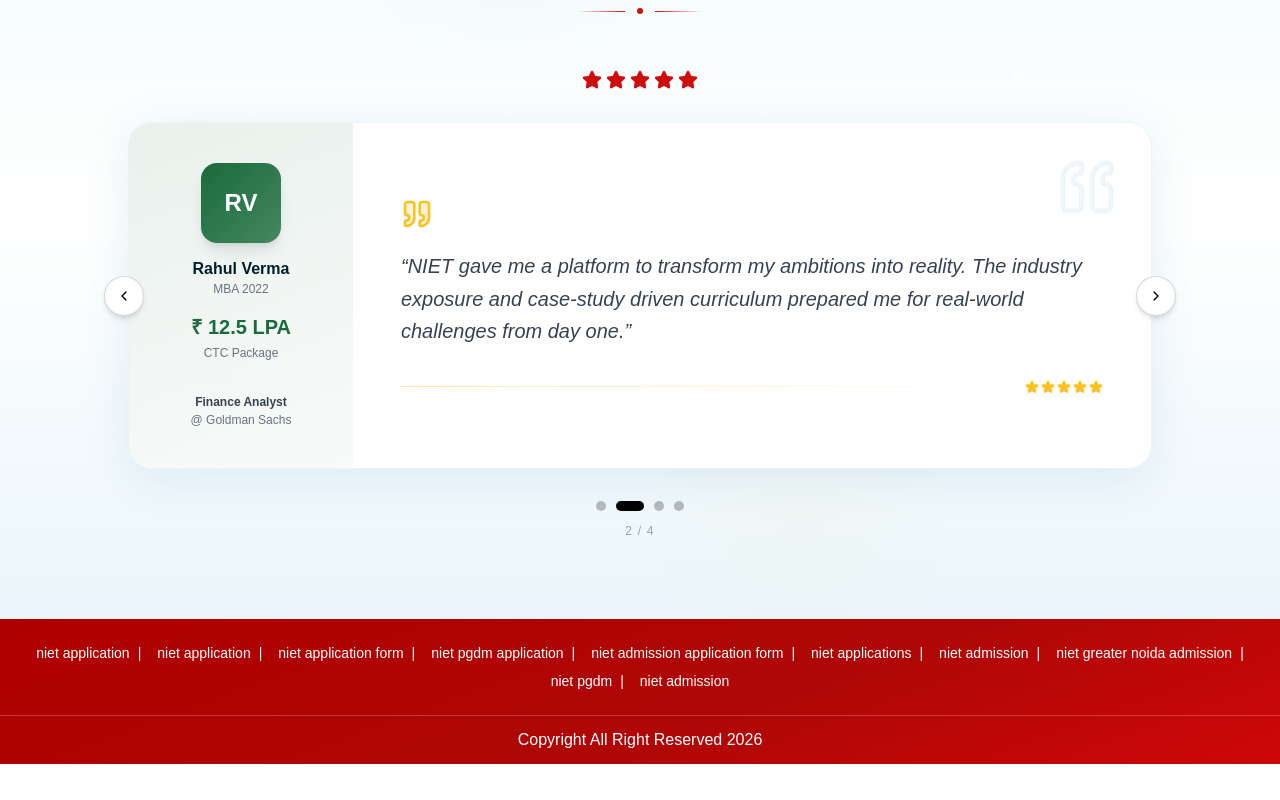
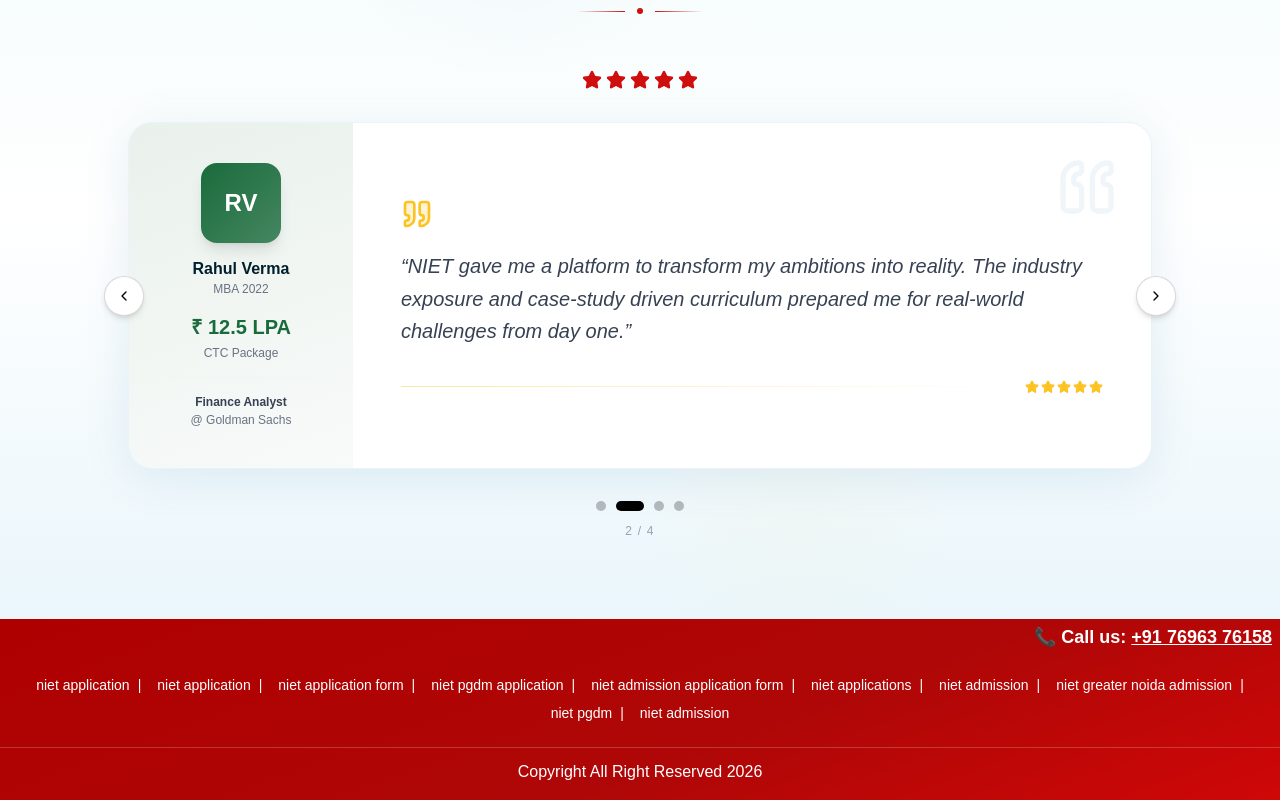
Before and after one commit to aragonani/niet-clg, a Next.js app: page /niet in a window 1280 px wide. Shown: the part 7099-7899 px from the top of the page. Before the commit the page ends 7863 px from the top, so only its background shows below. Built offline with nearby package versions, Linux system fonts and the light colour scheme.

Commit message:
add phone number in footer

```diff
--- a/components/footer.tsx
+++ b/components/footer.tsx
@@ -1,226 +1,4 @@
-// "use client";
 
-// import { motion } from "framer-motion";
-// import {
-//   MapPin, Phone, Mail, ExternalLink,
-//   Facebook, Twitter, Instagram, Linkedin, Youtube,
-//   GraduationCap, ArrowRight,
-// } from "lucide-react";
-
-// const quickLinks = [
-//   { label: "About GNIOT", href: "#" },
-//   { label: "Admissions 2026", href: "#" },
-//   { label: "Programs Offered", href: "#" },
-//   { label: "Faculty & Research", href: "#" },
-//   { label: "Campus Life", href: "#" },
-//   { label: "Placements", href: "#" },
-// ];
-
-// const programs = [
-//   { label: "MBA", href: "#" },
-//   { label: "PGDM", href: "#" },
-//   { label: "BBA", href: "#" },
-//   { label: "B.Tech", href: "#" },
-//   { label: "MCA", href: "#" },
-//   { label: "Ph.D Programs", href: "#" },
-// ];
-
-// const socials = [
-//   { icon: <Facebook className="w-4 h-4" />, href: "#", label: "Facebook" },
-//   { icon: <Instagram className="w-4 h-4" />, href: "#", label: "Instagram" },
-//   { icon: <Linkedin className="w-4 h-4" />, href: "#", label: "LinkedIn" },
-//   { icon: <Twitter className="w-4 h-4" />, href: "#", label: "Twitter" },
-//   { icon: <Youtube className="w-4 h-4" />, href: "#", label: "YouTube" },
-// ];
-
-// export default function Footer() {
-//   return (
-//     <footer className="relative overflow-hidden"
-//       style={{ background: "linear-gradient(160deg, #001f2d 0%, #00304a 60%, #001825 100%)" }}
-//     >
-//       {/* Top glow line */}
-//       <div className="absolute top-0 left-0 right-0 h-px bg-gradient-to-r from-transparent via-[#fcc423]/50 to-transparent" />
-
-//       {/* BG texture */}
-//       <div className="absolute inset-0 pointer-events-none opacity-[0.03]"
-//         style={{
-//           backgroundImage: "radial-gradient(circle, #fff 1px, transparent 1px)",
-//           backgroundSize: "32px 32px",
-//         }}
-//       />
-
-//       {/* ── Pre-footer CTA strip ── */}
-//       <div className="relative border-b border-white/8">
-//         <div className="max-w-7xl mx-auto px-4 sm:px-6 lg:px-8 py-8 flex flex-col sm:flex-row items-center justify-between gap-5">
-//           <div className="flex items-center gap-3">
-//             <div className="w-10 h-10 rounded-xl bg-[#fcc423]/15 flex items-center justify-center">
-//               <GraduationCap className="w-5 h-5 text-[#fcc423]" />
-//             </div>
-//             <div>
-//               <p className="text-white font-bold text-base leading-tight">Ready to take the next step?</p>
-//               <p className="text-white/50 text-xs">MBA & PGDM Admissions 2026 are open</p>
-//             </div>
-//           </div>
-//           <motion.a
-//             href="#apply"
-//             whileHover={{ scale: 1.04 }}
-//             whileTap={{ scale: 0.97 }}
-//             className="inline-flex items-center gap-2 bg-[#fcc423] hover:bg-[#f5a800] text-[#001f2d] font-black text-sm px-6 py-3 rounded-xl shadow-[0_4px_20px_rgba(252,196,35,0.3)] transition-all duration-200 whitespace-nowrap"
-//           >
-//             Apply Now <ArrowRight className="w-4 h-4" />
-//           </motion.a>
-//         </div>
-//       </div>
-
-//       {/* ── Main footer grid ── */}
-//       <div className="max-w-7xl mx-auto px-4 sm:px-6 lg:px-8 py-14 grid grid-cols-1 sm:grid-cols-2 lg:grid-cols-4 gap-10">
-
-//         {/* Brand col */}
-//         <div className="sm:col-span-2 lg:col-span-1">
-//           <div className="flex items-center gap-2.5 mb-5">
-//             <div className="w-9 h-9 rounded-lg bg-[#fcc423] flex items-center justify-center flex-shrink-0">
-//               <GraduationCap className="w-5 h-5 text-[#001f2d]" />
-//             </div>
-//             <div>
-//               <p className="text-white font-black text-lg leading-none">GNIOT</p>
-//               <p className="text-white/40 text-[10px] leading-none mt-0.5 tracking-widest uppercase">Greater Noida</p>
-//             </div>
-//           </div>
-
-//           <p className="text-white/50 text-sm leading-relaxed mb-6">
-//             Greater Noida Institute of Technology — shaping industry-ready professionals with world-class education, research, and values since 2001.
-//           </p>
-
-//           {/* Socials */}
-//           <div className="flex gap-2.5 flex-wrap">
-//             {socials.map((s) => (
-//               <motion.a
-//                 key={s.label}
-//                 href={s.href}
-//                 aria-label={s.label}
-//                 whileHover={{ scale: 1.15, y: -2 }}
-//                 whileTap={{ scale: 0.95 }}
-//                 className="w-8 h-8 rounded-lg bg-white/8 hover:bg-[#00648f] border border-white/10 hover:border-[#00648f] text-white/60 hover:text-white flex items-center justify-center transition-all duration-200"
-//               >
-//                 {s.icon}
-//               </motion.a>
-//             ))}
-//           </div>
-//         </div>
-
-//         {/* Quick Links */}
-//         <div>
-//           <p className="text-white font-bold text-sm uppercase tracking-[0.12em] mb-5 flex items-center gap-2">
-//             <span className="w-4 h-px bg-[#fcc423] inline-block" />
-//             Quick Links
-//           </p>
-//           <ul className="flex flex-col gap-2.5">
-//             {quickLinks.map((l) => (
-//               <li key={l.label}>
-//                 <a
-//                   href={l.href}
-//                   className="group flex items-center gap-2 text-white/55 hover:text-white text-sm transition-colors duration-150"
-//                 >
-//                   <ChevronRight className="w-3.5 h-3.5 text-[#fcc423] opacity-0 group-hover:opacity-100 -ml-1 transition-opacity" />
-//                   {l.label}
-//                 </a>
-//               </li>
-//             ))}
-//           </ul>
-//         </div>
-
-//         {/* Programs */}
-//         <div>
-//           <p className="text-white font-bold text-sm uppercase tracking-[0.12em] mb-5 flex items-center gap-2">
-//             <span className="w-4 h-px bg-[#fcc423] inline-block" />
-//             Programs
-//           </p>
-//           <ul className="flex flex-col gap-2.5">
-//             {programs.map((p) => (
-//               <li key={p.label}>
-//                 <a
-//                   href={p.href}
-//                   className="group flex items-center gap-2 text-white/55 hover:text-white text-sm transition-colors duration-150"
-//                 >
-//                   <ChevronRight className="w-3.5 h-3.5 text-[#fcc423] opacity-0 group-hover:opacity-100 -ml-1 transition-opacity" />
-//                   {p.label}
-//                 </a>
-//               </li>
-//             ))}
-//           </ul>
-//         </div>
-
-//         {/* Contact */}
-//         <div>
-//           <p className="text-white font-bold text-sm uppercase tracking-[0.12em] mb-5 flex items-center gap-2">
-//             <span className="w-4 h-px bg-[#fcc423] inline-block" />
-//             Contact Us
-//           </p>
-//           <ul className="flex flex-col gap-4">
-//             <li className="flex items-start gap-3">
-//               <div className="w-7 h-7 rounded-md bg-[#00648f]/25 flex items-center justify-center flex-shrink-0 mt-0.5">
-//                 <MapPin className="w-3.5 h-3.5 text-[#fcc423]" />
-//               </div>
-//               <span className="text-white/55 text-sm leading-relaxed">
-//                 Knowledge Park II, Greater Noida,<br />Uttar Pradesh — 201 306
-//               </span>
-//             </li>
-//             <li className="flex items-center gap-3">
-//               <div className="w-7 h-7 rounded-md bg-[#00648f]/25 flex items-center justify-center flex-shrink-0">
-//                 <Phone className="w-3.5 h-3.5 text-[#fcc423]" />
-//               </div>
-//               <a href="tel:+911204567890" className="text-white/55 hover:text-white text-sm transition-colors">
-//                 +91 120 456 7890
-//               </a>
-//             </li>
-//             <li className="flex items-center gap-3">
-//               <div className="w-7 h-7 rounded-md bg-[#00648f]/25 flex items-center justify-center flex-shrink-0">
-//                 <Mail className="w-3.5 h-3.5 text-[#fcc423]" />
-//               </div>
-//               <a href="mailto:admissions@gniot.net" className="text-white/55 hover:text-white text-sm transition-colors break-all">
-//                 admissions@gniot.net
-//               </a>
-//             </li>
-//             <li className="flex items-center gap-3">
-//               <div className="w-7 h-7 rounded-md bg-[#00648f]/25 flex items-center justify-center flex-shrink-0">
-//                 <ExternalLink className="w-3.5 h-3.5 text-[#fcc423]" />
-//               </div>
-//               <a href="https://www.gniot.net" target="_blank" rel="noreferrer"
-//                 className="text-white/55 hover:text-white text-sm transition-colors">
-//                 www.gniot.net
-//               </a>
-//             </li>
-//           </ul>
-//         </div>
-//       </div>
-
-//       {/* ── Bottom bar ── */}
-//       <div className="border-t border-white/8">
-//         <div className="max-w-7xl mx-auto px-4 sm:px-6 lg:px-8 py-5 flex flex-col sm:flex-row items-center justify-between gap-3">
-//           <p className="text-white/35 text-xs text-center sm:text-left">
-//             © {new Date().getFullYear()} GNIOT — Greater Noida Institute of Technology. All rights reserved.
-//           </p>
-//           <div className="flex items-center gap-4">
-//             {["Privacy Policy", "Terms of Use", "Sitemap"].map((item) => (
-//               <a key={item} href="#" className="text-white/35 hover:text-white/70 text-xs transition-colors">
-//                 {item}
-//               </a>
-//             ))}
-//           </div>
-//         </div>
-//       </div>
-//     </footer>
-//   );
-// }
-
-// // Need to import ChevronRight separately since it's used in link list
-// function ChevronRight({ className }: { className?: string }) {
-//   return (
-//     <svg className={className} viewBox="0 0 24 24" fill="none" stroke="currentColor" strokeWidth="2.5" strokeLinecap="round" strokeLinejoin="round">
-//       <path d="M9 18l6-6-6-6" />
-//     </svg>
-//   );
-// }
 
 
 
@@ -241,9 +19,14 @@ function Footer() {
     ];
 
   return (
-    <div className="text-white text-sm md:text-base"
+    <div className="text-white text-sm md:text-base sm:py-1 py-6"
      style={{ background: "linear-gradient(160deg, #af0000 0%, #af0707 60%, #cf0707 100%)" }}>
       {/* SEO Keywords Section */}
+
+         {/* Phone Number Section */}
+      <div className="text-right font-semibold text-base md:text-lg pr-2">
+        📞 Call us: <a href="tel:+917696376158" className="underline">+91 76963 76158</a>
+      </div>
 
       <div className="px-4 py-6 max-w-7xl mx-auto">
         <div className="grid grid-cols-2 sm:grid-cols-3 md:flex md:flex-wrap md:justify-center gap-3 md:gap-x-4 md:gap-y-2 text-xs md:text-sm text-left md:text-left">
```
